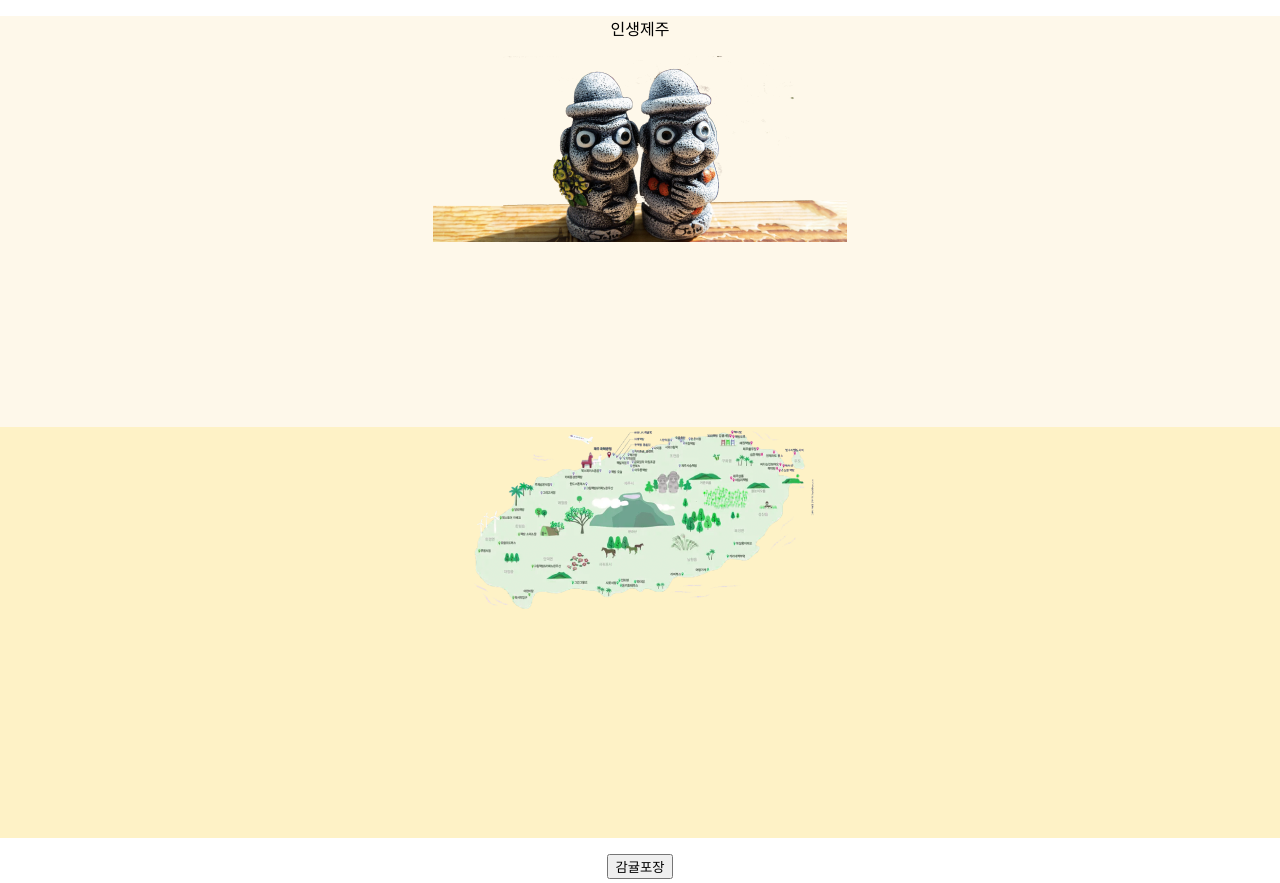
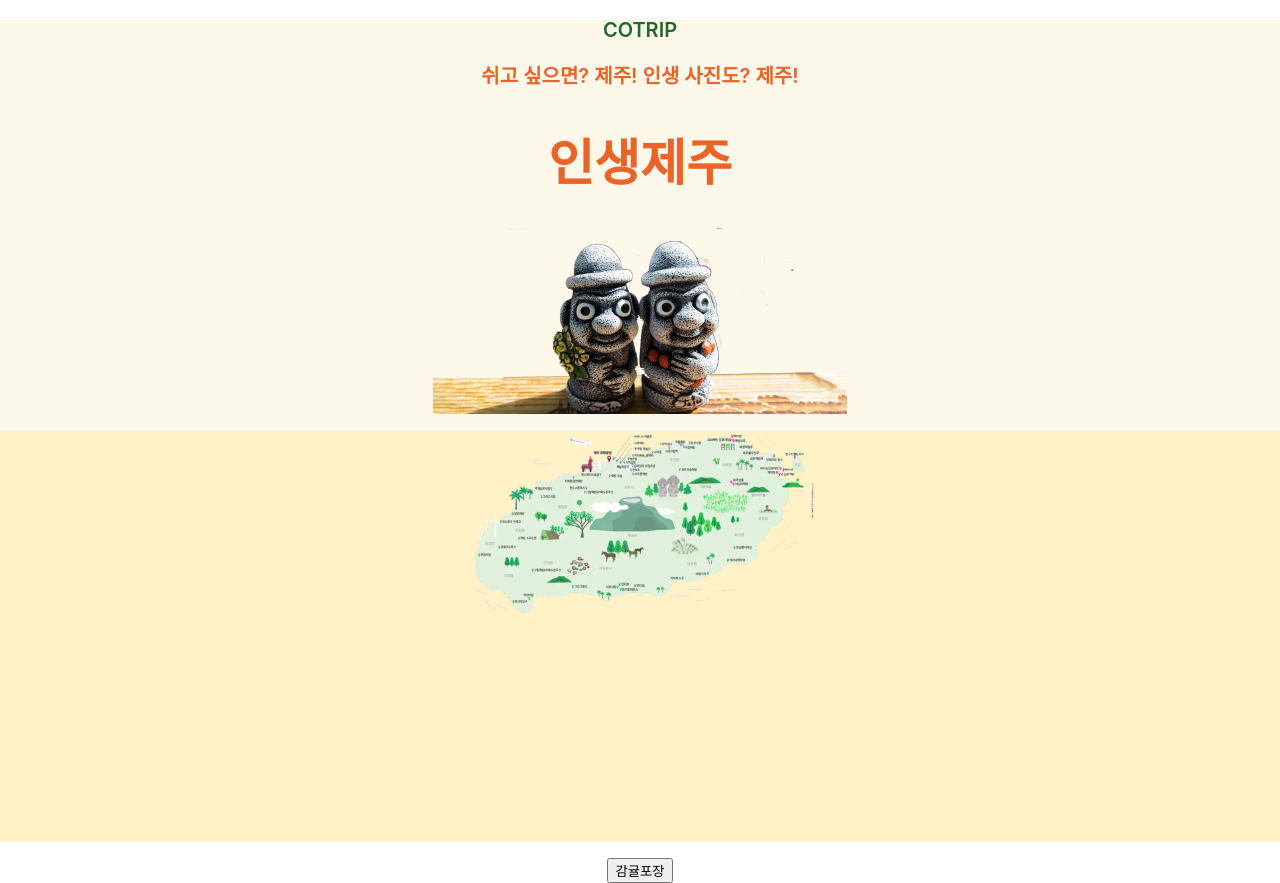
Before and after one commit to jci501/react_test-code, a React (Create React App) app in the folder project/styling-with-styled-components/: page / in a window 1280 px wide. Built offline with nearby package versions, Linux system fonts and the light colour scheme.

Commit message:
feat: 웹 퍼블리싱 첫 화면 진행

```diff
--- a/project/styling-with-styled-components/src/components/Header.js
+++ b/project/styling-with-styled-components/src/components/Header.js
@@ -4,12 +4,32 @@ const StyledDiv = styled.div`
  width: 100%;
  height: 411px;
 `;
+const Title= styled.p`
+  color:  #23672A;
+  font-size: 20px;
+  font-weight: 600;
+  line-height: 1.0;
+`;
+const Paragraph = styled.h1`
+  color: #EA6327;
+  font-size: 50px;
+  font-weight: 600;
+`;
+const Para = styled.h1`
+  color: #EA6327;
+  font-size: 20px;
+  font-weight: 600;
+`;
+
 export default function Header() {
 
     return (
+
 <StyledDiv>
-    <p>인생제주</p>
-<img className="Image" alt="header_01" src="../img/header_img.png" />
+    <Title>COTRIP</Title>
+    <Para>쉬고 싶으면? 제주! 인생 사진도? 제주!</Para>
+    <Paragraph>인생제주</Paragraph>
+<img className="Image" alt="header_01" src="img/header_img.png" />
 </StyledDiv>
 
     );
```
